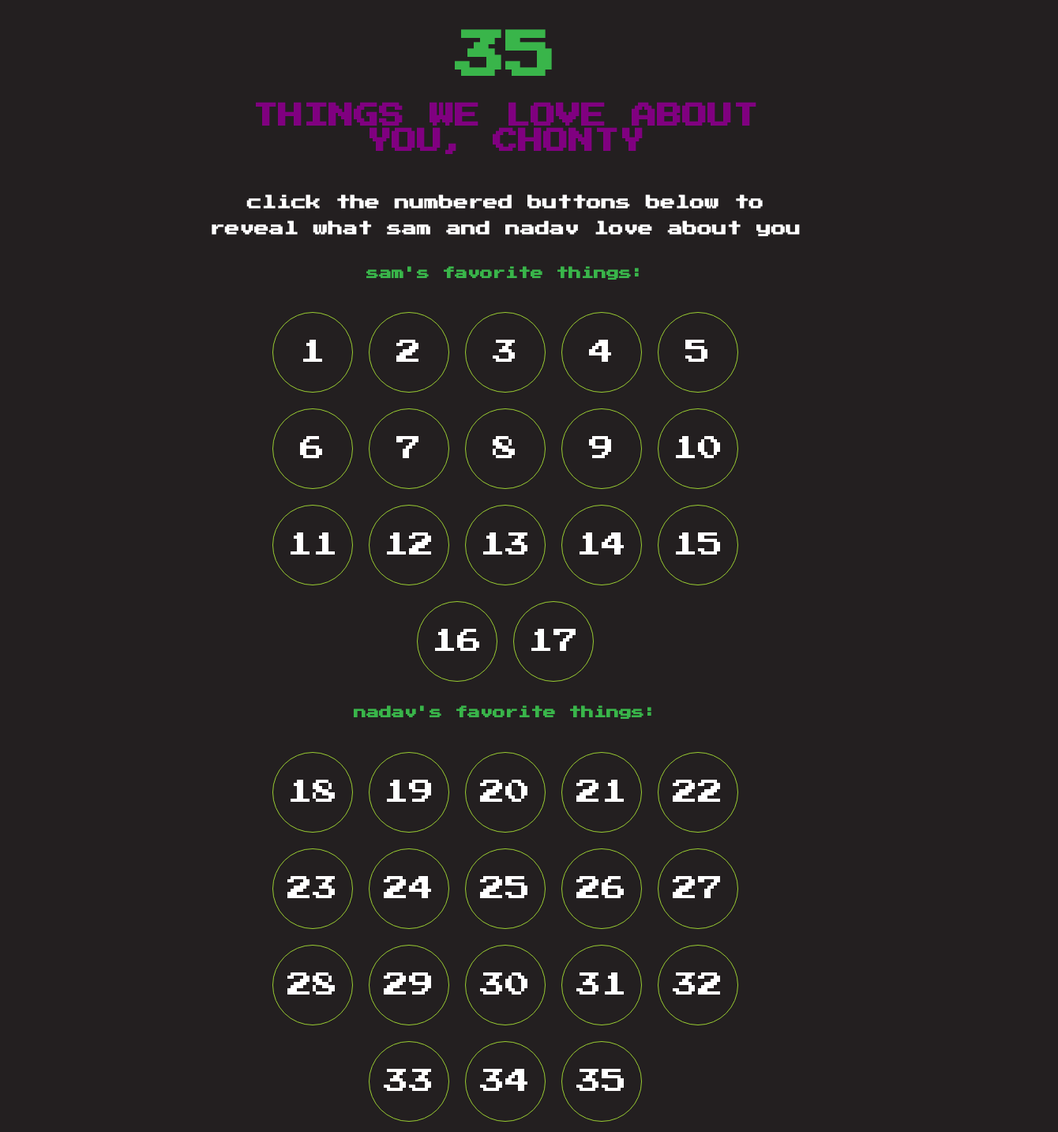
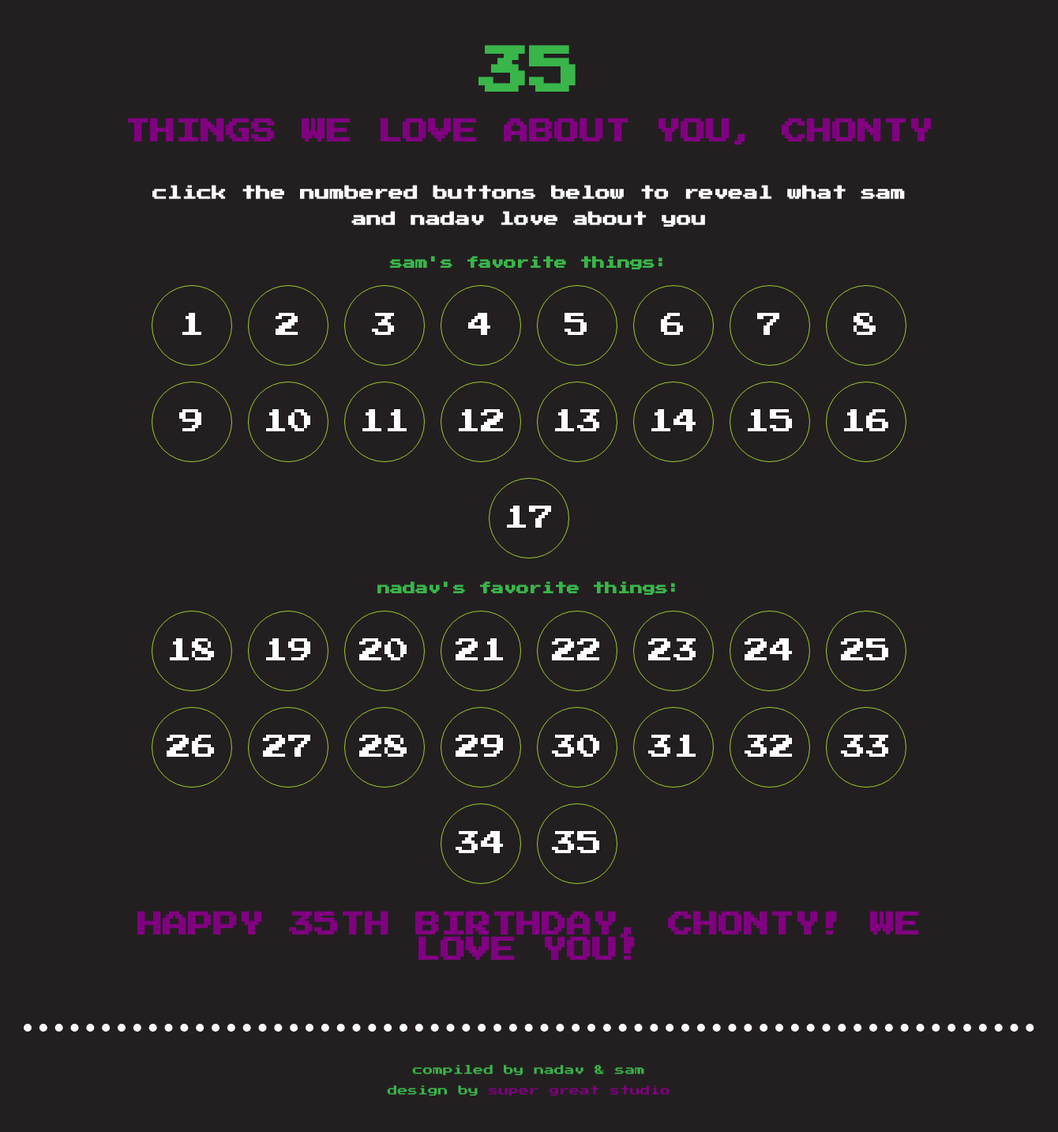
Before and after one commit to srrayman/35thingsweloveaboutchonty, a plain HTML site: page index.html in a window 1280 px wide. Shown: the top 1433 px of the page at 79% size, 1340 px wide, since content can reach past the window. Drawn offline with Linux system fonts and the light colour scheme.

Commit message:
Update style.css

```diff
--- a/style.css
+++ b/style.css
@@ -1,26 +1,39 @@
 html {
     cursor: url(sourceArt/arrow-152084-01.png), auto;
+    margin: 0 auto;
 }
 
 body {
-    display: flex;
-    width: 700px;
-    flex-direction: column;
-    align-content: center;
+    width: 100%;
     background-color: #231f20;
     font-family: 'Press Start 2P', cursive;
     color: #39b54a;
     padding: 10px 80px;
     text-align: center;
-    margin: 0 auto;
+    padding: 30px;
+    margin: 0px;
 }
 
 header {
+    height: 100%;
     display: flex;
+    flex-wrap: wrap;
     justify-content: center;
     flex-direction: column;
     align-items: center;
+    text-align: center;
 }
+
+header h3 {
+    width: 80%;
+    text-align: center;
+}
+
+header h2 {
+    width: 80%;
+    text-align: center;
+}
+
 a {
     text-decoration: none;
     font-family: 'Press Start 2P', cursive;
@@ -67,14 +80,23 @@ h4 {
 
 #display-pane {
     display: none;
-    width: 800px;
+    width: 700px;
     height: 200px;
     background-color :#39b54a;
-    margin: 10px auto;
+    margin: 30px auto;
+    text-align: center;
+    padding: 20px;
     position: sticky;
     top: 2.5rem;
 }
 
+#number-buttons {
+    margin: 0 auto;
+    width: 80%;
+    display: flex;
+    flex-wrap: wrap;
+    align-content: center;
+}
 .button {
     cursor: url(sourceArt/arrow-152084-01.png), auto;
     font-family: 'Press Start 2P', cursive;
@@ -98,12 +120,27 @@ h4 {
     color: black;
 }
 
-/* main {
-    width: 800px;
+main h4 {
+    text-align: center;
+    margin: 0 auto;
+    margin-top: 20px;
+}
+
+main .from-Sam {
+    width: 100%;
     display: flex;
     flex-wrap: wrap;
     justify-content: center;
-} */
+    text-align: center;
+}
+
+main .from-Nadav {
+    width: 100%;
+    display: flex;
+    flex-wrap: wrap;
+    justify-content: center;
+    text-align: center;
+}
 
 footer {
     border-top: white 10px dotted;
@@ -114,3 +151,23 @@ footer {
 footer p {
     font-size: .8rem;
 }
+
+/* Mobile View */
+@media (max-width: 400px)
+{
+    body {
+        width: 100%;
+        display: flex;
+        flex-direction: column;
+    }
+
+    #display-pane {
+        width: 375px;
+        position: sticky;
+        top: 2.5rem;
+    }
+
+    #number-buttons {
+        width: 375px;
+    }
+}
```
